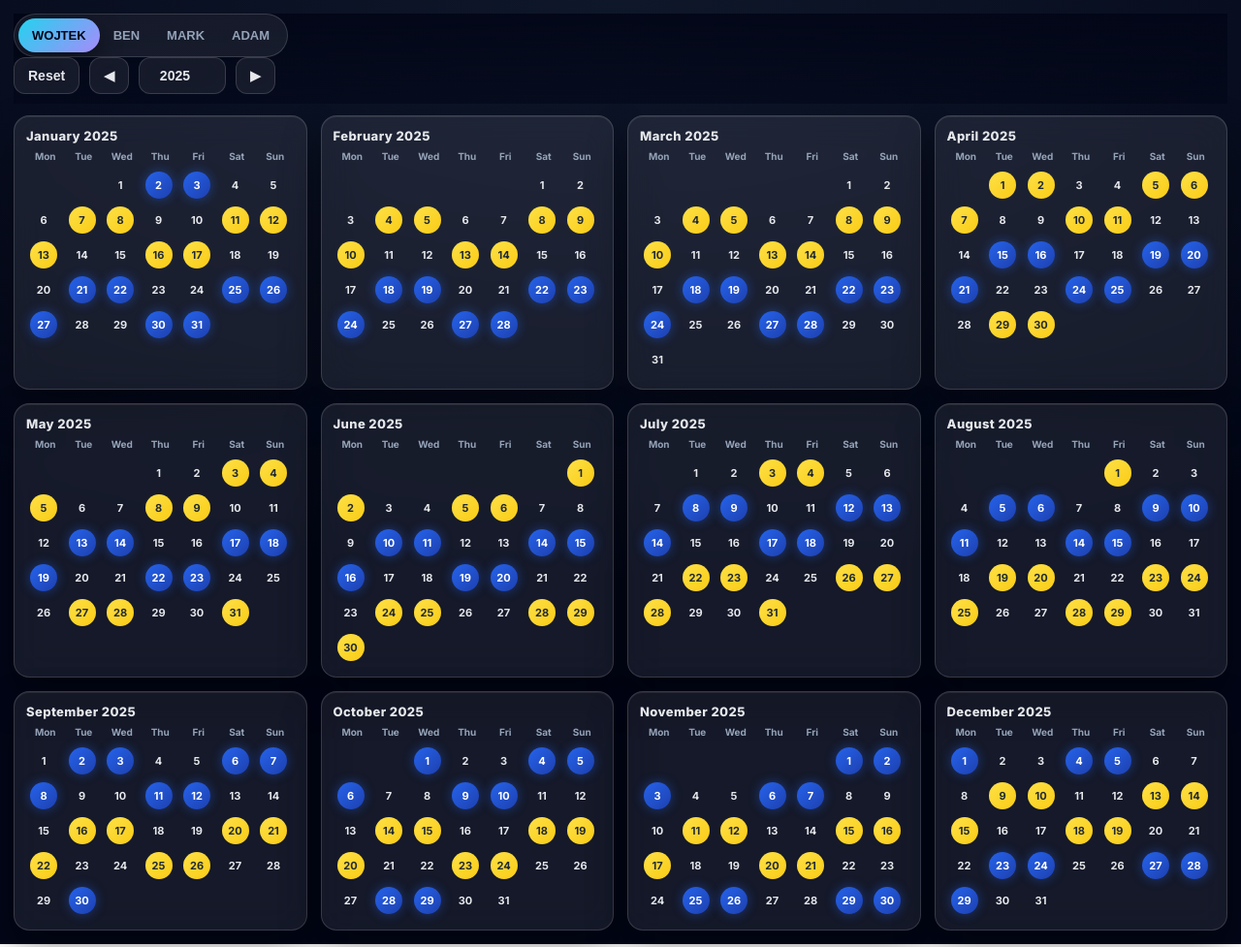
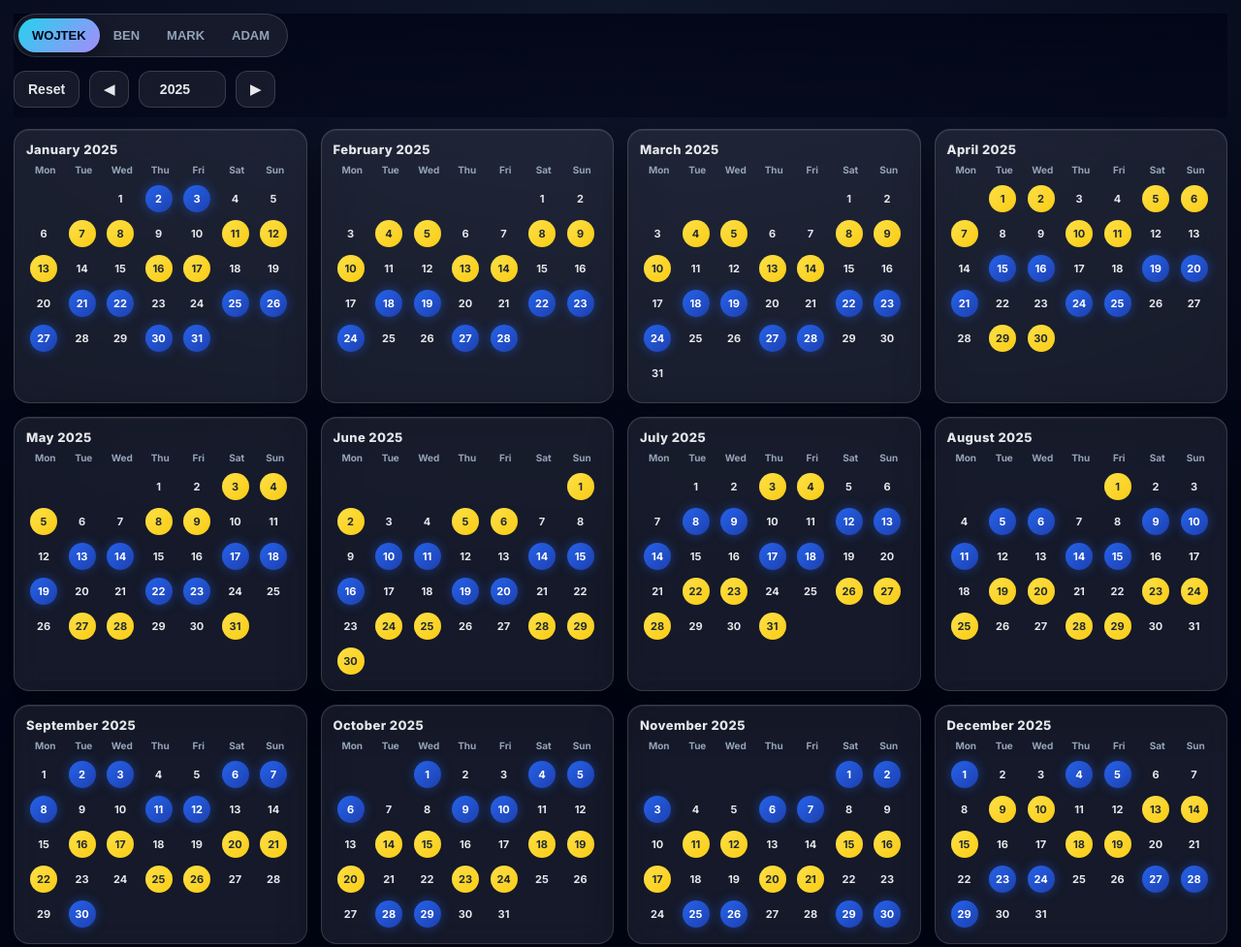
Before and after one commit to wdranka/wdranka.github.io, a plain HTML site: page index.html in a window 1280 px wide. Shown: the top 977 px of the page at 97% size. Drawn offline with Linux system fonts and the light colour scheme.

Commit message:
Update index.html

```diff
--- a/index.html
+++ b/index.html
@@ -38,6 +38,9 @@ body{
 /* HEADER */
 .app-header{
   position:sticky;
+  display:flex;
+  flex-direction:column;
+  gap:14px;
   top:0;
   z-index:20;
   backdrop-filter: blur(14px);
```
